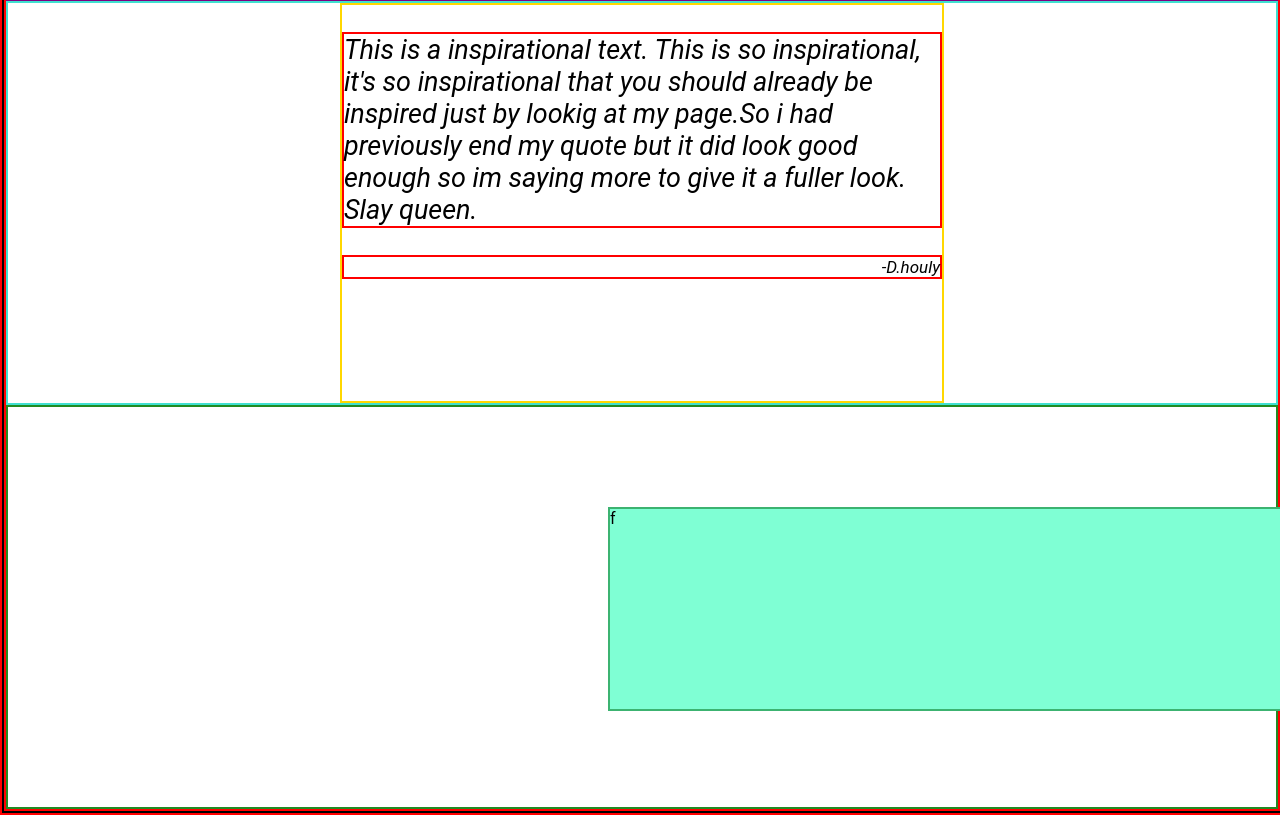
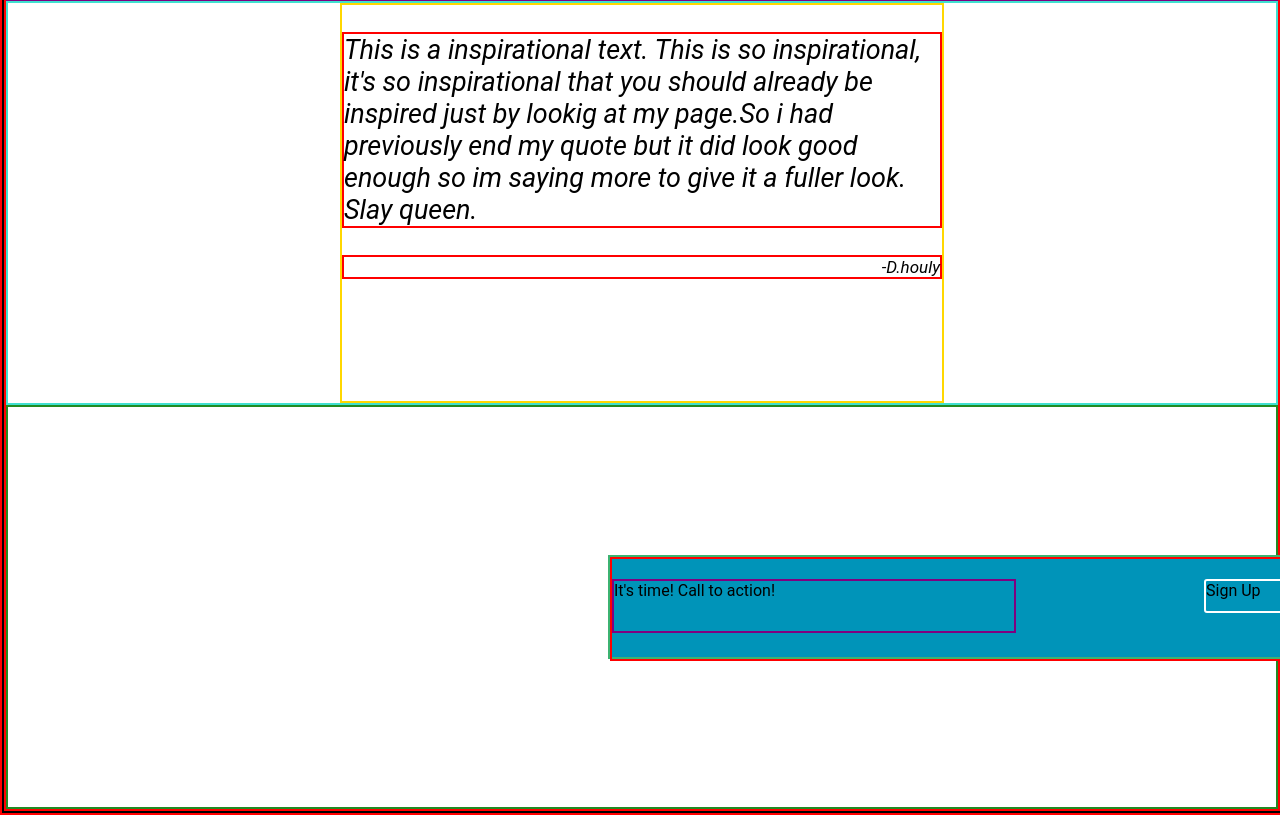
Before and after one commit to A-Lo85/website, a plain HTML site: page index.html in a window 1280 px wide. Shown: the part 730-1545 px from the top of the page. Drawn offline with Linux system fonts and the light colour scheme.

Commit message:
Created the conatiners for the text in the alert

```diff
--- a/index.html
+++ b/index.html
@@ -75,7 +75,12 @@
       </div>
     </div>
     <div class="alert-con">
-      <div class="alert-bk">f</div>
+      <div class="alert-bk">
+       <div class="text-con">
+          <div class="alert-right"> It's time! Call to action!</div>
+          <div class="alert-left">Sign Up</div>
+        </div>
+      </div>
     </div>
  </body>
 </html>
--- a/style.css
+++ b/style.css
@@ -151,13 +151,30 @@ font-weight: 600;
 
 }
 .alert-bk{
-    height: 200px;
+    height: 100px;
     border: 2px solid mediumseagreen;
     width: 700px;
-    background-color: aquamarine;
+    background-color: rgb(0, 148, 185);
     margin: 100px;
     margin-left: 600px;
-
-
+}
+.text-con{
+    border: 2px solid red;
+    height: 100%;
+    display: flex;
+    justify-content: space-between;
+}
+.alert-right{
+  height: 50px;
+  border: 2px solid purple;
+  width: 400px;
+  margin-top: 20px;
+}
+.alert-left{
+    border: 2px solid rgb(255, 255, 255);
+    border-radius: 3px;
+    height: 30px;
+    width: 100px;
+    margin-top: 20px;
 
 }
```
